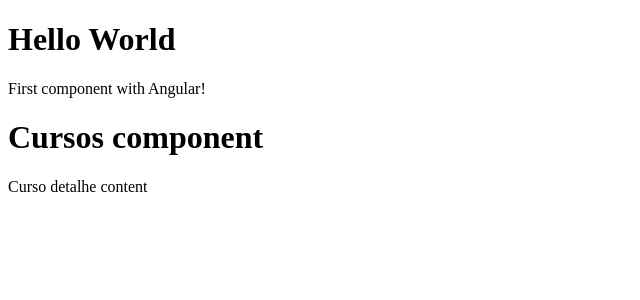
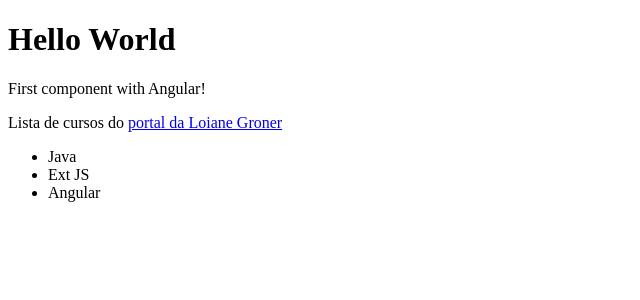
Before and after one commit to g-oliveira7/learning-angular, an Angular app: page / in a window 1280 px wide. Shown: the top 300 px of the page, without its empty margins (0-640 px from the left). Built offline with nearby package versions, Linux system fonts and the light colour scheme.

Commit message:
Templates intro

```diff
--- a/src/app/cursos/cursos.component.html
+++ b/src/app/cursos/cursos.component.html
@@ -1,3 +1,7 @@
-<h1>{{ title }}</h1>
+<p>
+    Lista de cursos do <a [href]="nomePortal" target="_blank">portal da Loiane Groner</a>
+</p>
 
-<app-curso-detalhe></app-curso-detalhe>
+<ul>
+    <li *ngFor="let curso of cursos">{{ curso }}</li>
+</ul>
--- a/src/app/cursos/cursos.component.ts
+++ b/src/app/cursos/cursos.component.ts
@@ -6,5 +6,10 @@
   styleUrls: ['./cursos.component.css']
 })
 export class CursosComponent {
-  title = 'Cursos component'
+  nomePortal: string;
+  cursos: string[] = ['Java', 'Ext JS', 'Angular'];
+
+  constructor() {
+    this.nomePortal = 'http://loiane.training'
+  }
 }
```
